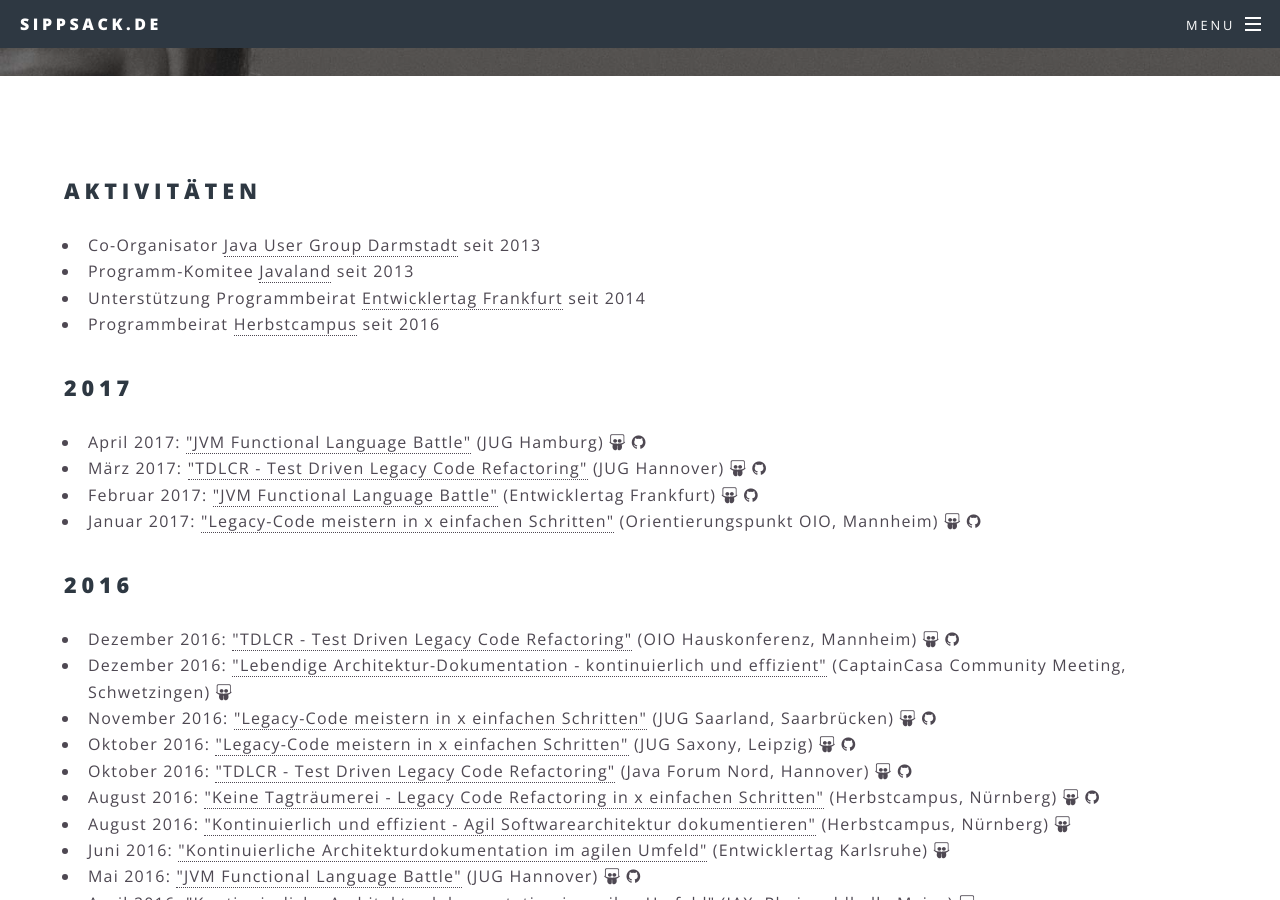
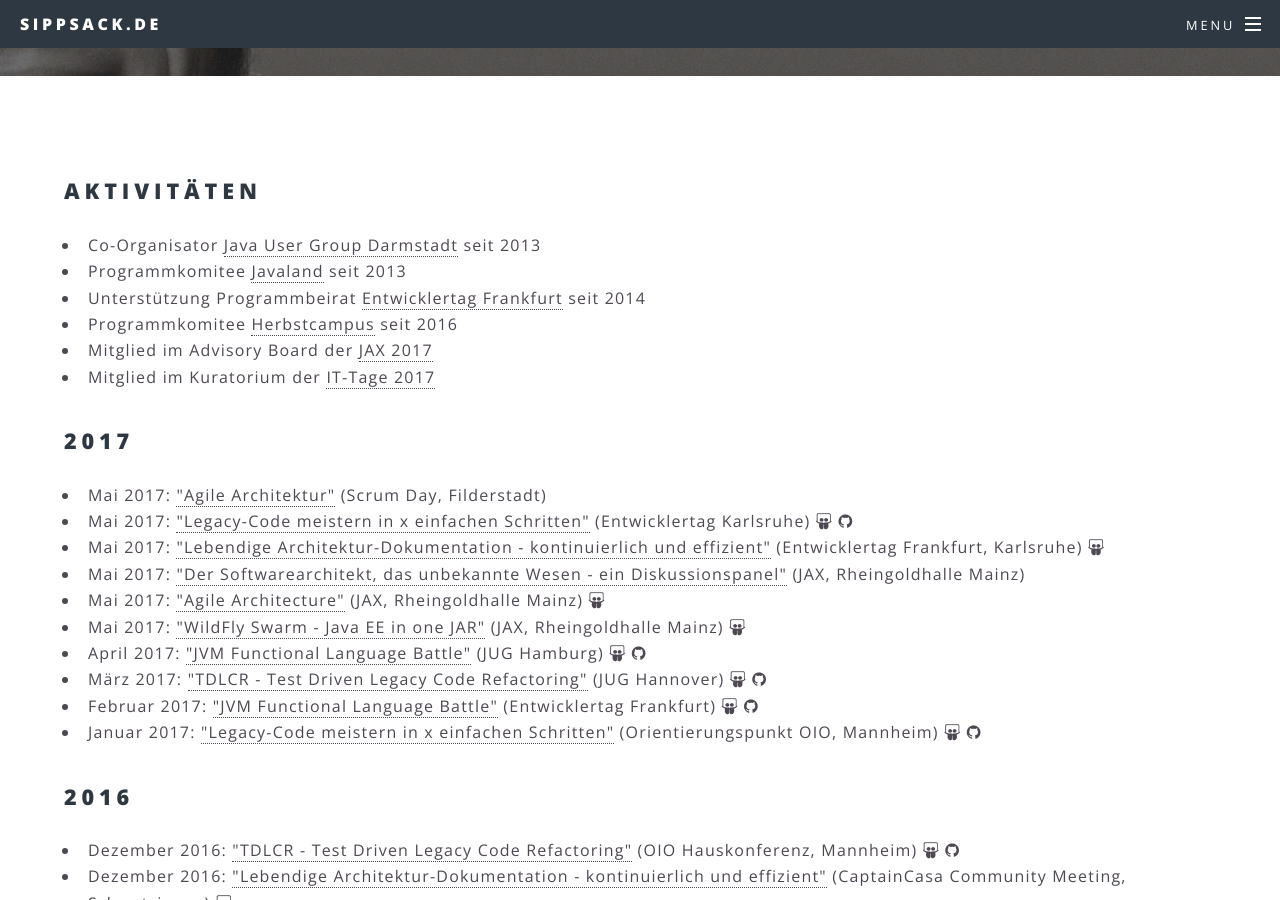
Before and after one commit to sippsack/sippsack.github.io, a Jekyll site: the page built from talks.md, in a window 1280 px wide and 900 px high, scrolled down 269 px. Built offline with Jekyll 4.4.1, drawn with Linux system fonts in a browser that asks for light colours.

Commit message:
added talks from may

```diff
--- a/_data/talks.yaml
+++ b/_data/talks.yaml
@@ -1,4 +1,34 @@
 2017:
+  - Mai:
+    - conference: Scrum Day
+      title: Agile Architektur
+      location: Filderstadt
+      link: http://www.scrum-day.de/vortraege/details/vortrag-2017-agile-architektur.html#details
+    - conference: Entwicklertag Karlsruhe
+      title: Legacy-Code meistern in x einfachen Schritten
+      location: Karlsruhe
+      link: https://entwicklertag.de/karlsruhe/2017/legacy-code-meistern-x
+      slides: https://entwicklertag.de/karlsruhe/2017/sites/entwicklertag.de.karlsruhe.2017/files/folien/Falk%20Sippach%20-%20Legacy%20Code%20meistern%20in%20x%20einfachen%20Schritten.pdf
+      sourcecode: https://github.com/sippsack/BadTelefon-Refactoring-Legacy-Code
+    - conference: Entwicklertag Frankfurt
+      title: Lebendige Architektur-Dokumentation - kontinuierlich und effizient
+      location: Karlsruhe
+      link: https://entwicklertag.de/karlsruhe/2017/lebendige-architektur
+      slides: https://entwicklertag.de/karlsruhe/2017/sites/entwicklertag.de.karlsruhe.2017/files/folien/Falk%20Sippach%20-%207%20S%C3%BCnden%20der%20Architekturdokumentation.pdf
+    - conference: JAX
+      title: Der Softwarearchitekt, das unbekannte Wesen - ein Diskussionspanel
+      location: Rheingoldhalle Mainz
+      link: https://jax.de/archiv/jax-2017/
+    - conference: JAX
+      title: Agile Architecture
+      location: Rheingoldhalle Mainz
+      link: https://jax.de/archiv/jax-2017/
+      slides: http://www.oio.de/m/konf/jax2017/Agile-Architecture-JAX2017.pdf
+    - conference: JAX
+      title: WildFly Swarm - Java EE in one JAR
+      location: Rheingoldhalle Mainz
+      link: https://jax.de/archiv/jax-2017/
+      slides: http://www.oio.de/m/konf/jax2017/WildFly-Swarm-JAX2017.pdf
   - April:
     - conference: JUG Hamburg
       title: JVM Functional Language Battle
--- a/talks.md
+++ b/talks.md
@@ -7,10 +7,12 @@
 
 <h2>Aktivitäten</h2>
 <ul class="talk-list">
-    <li>Co-Organisator <a href="http://jug-da.de/">Java User Group Darmstadt</a> seit 2013</li>
-    <li>Programm-Komitee <a href="http://www.javaland.eu/">Javaland</a> seit 2013</li>
+    <li>Co-Organisator <a href="http://www.jug-da.de/about/">Java User Group Darmstadt</a> seit 2013</li>
+    <li>Programmkomitee <a href="http://www.javaland.eu/">Javaland</a> seit 2013</li>
     <li>Unterstützung Programmbeirat <a href="https://entwicklertag.de/">Entwicklertag Frankfurt</a> seit 2014</li>
-    <li>Programmbeirat <a href="http://www.herbstcampus.de/">Herbstcampus</a> seit 2016</li>
+    <li>Programmkomitee <a href="https://www.herbstcampus.de/konferenz_programmkomitee.php">Herbstcampus</a> seit 2016</li>
+    <li>Mitglied im Advisory Board der <a href="http://www.jax.de/">JAX 2017</a></li>
+    <li>Mitglied im Kuratorium der <a href="https://www.ittage.informatik-aktuell.de/konferenz/kuratorium/">IT-Tage 2017</a></li>
 </ul>
 
 
```
